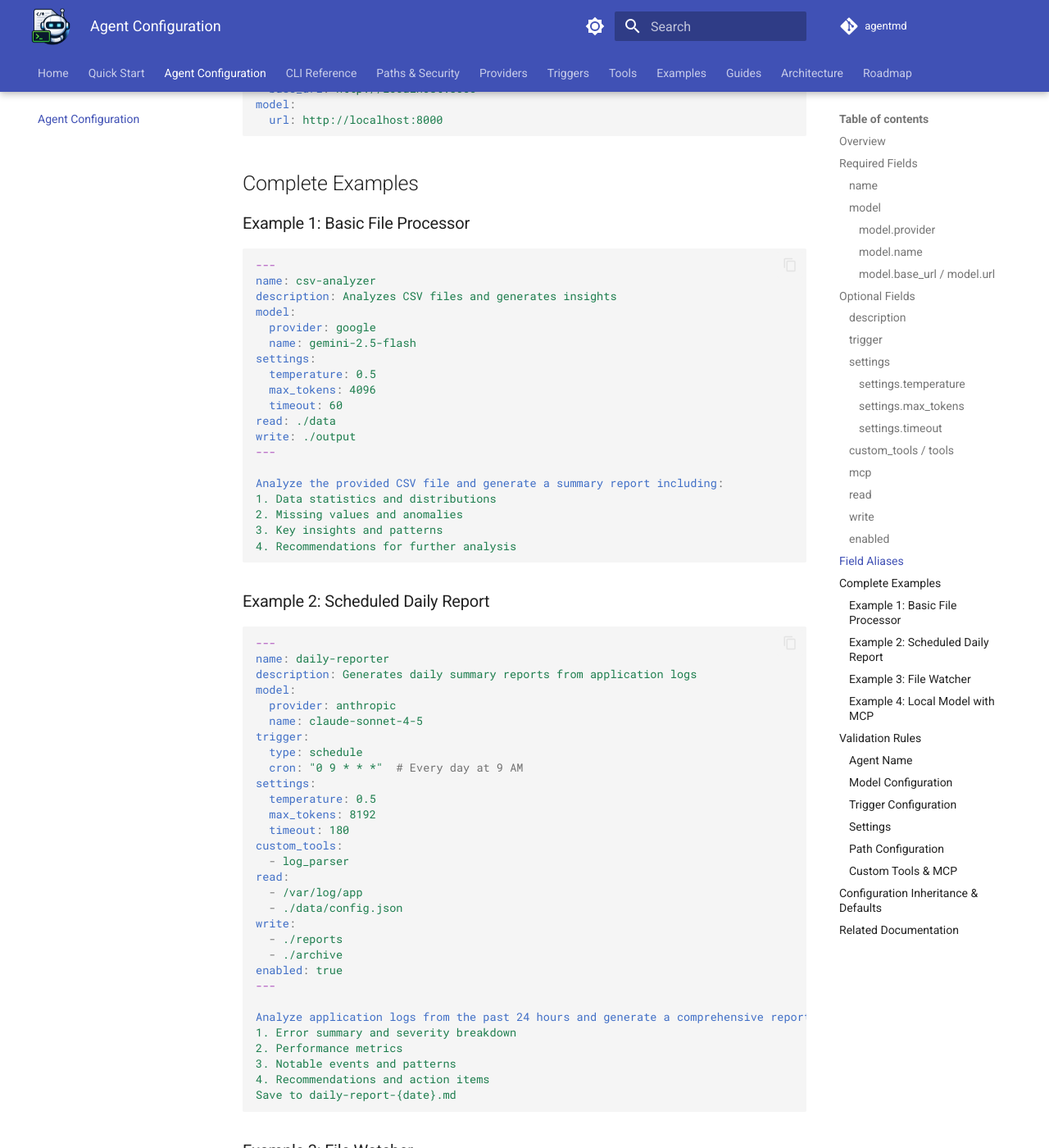
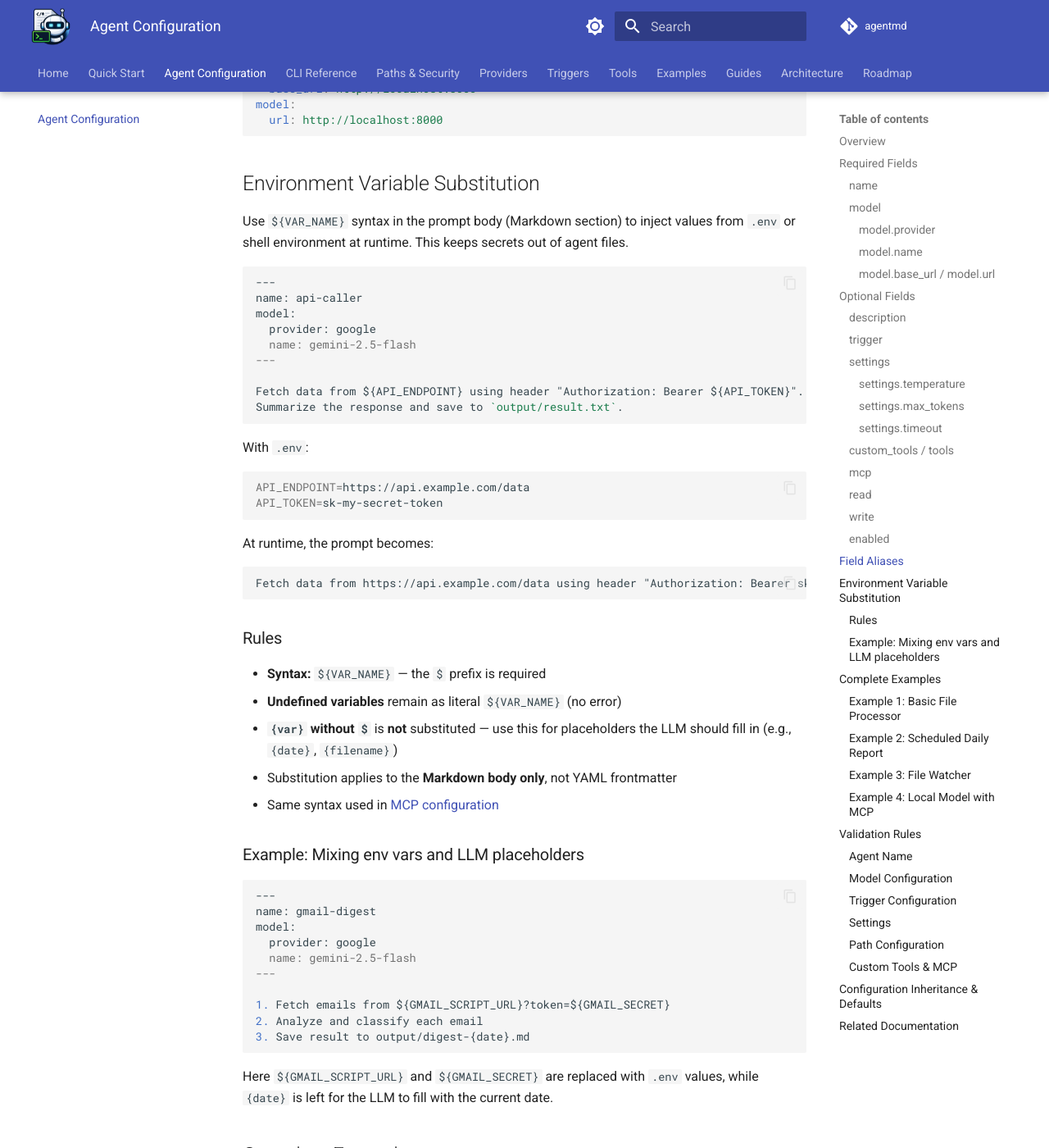
Before and after one commit to z-fab/agentmd, an MkDocs documentation site: the page built from docs/agent-configuration.md, in a window 1280 px wide and 1400 px high, scrolled down 10243 px. Shown: the whole window at 82% size. Built offline with MkDocs 1.6.1 and Material for MkDocs 9.7.7, drawn with Linux system fonts in a browser that asks for light colours; comment, search, counter and statistics services are not loaded; the version menu is left out.

Commit message:
feat: add ${VAR} environment variable substitution in agent prompts
Extracts resolve_env_vars to shared module (core/env.py) and applies
it to agent prompt bodies during parsing, so secrets from .env are
injected at runtime without hardcoding them in agent files.

````diff
--- a/docs/agent-configuration.md
+++ b/docs/agent-configuration.md
@@ -415,6 +415,58 @@ model:
   url: http://localhost:8000
 ```
 
+## Environment Variable Substitution
+
+Use `${VAR_NAME}` syntax in the prompt body (Markdown section) to inject values from `.env` or shell environment at runtime. This keeps secrets out of agent files.
+
+```markdown
+---
+name: api-caller
+model:
+  provider: google
+  name: gemini-2.5-flash
+---
+
+Fetch data from ${API_ENDPOINT} using header "Authorization: Bearer ${API_TOKEN}".
+Summarize the response and save to `output/result.txt`.
+```
+
+With `.env`:
+```bash
+API_ENDPOINT=https://api.example.com/data
+API_TOKEN=sk-my-secret-token
+```
+
+At runtime, the prompt becomes:
+```
+Fetch data from https://api.example.com/data using header "Authorization: Bearer sk-my-secret-token".
+```
+
+### Rules
+
+- **Syntax:** `${VAR_NAME}` — the `$` prefix is required
+- **Undefined variables** remain as literal `${VAR_NAME}` (no error)
+- **`{var}` without `$`** is **not** substituted — use this for placeholders the LLM should fill in (e.g., `{date}`, `{filename}`)
+- Substitution applies to the **Markdown body only**, not YAML frontmatter
+- Same syntax used in [MCP configuration](tools/mcp-integration.md)
+
+### Example: Mixing env vars and LLM placeholders
+
+```markdown
+---
+name: gmail-digest
+model:
+  provider: google
+  name: gemini-2.5-flash
+---
+
+1. Fetch emails from ${GMAIL_SCRIPT_URL}?token=${GMAIL_SECRET}
+2. Analyze and classify each email
+3. Save result to output/digest-{date}.md
+```
+
+Here `${GMAIL_SCRIPT_URL}` and `${GMAIL_SECRET}` are replaced with `.env` values, while `{date}` is left for the LLM to fill with the current date.
+
 ## Complete Examples
 
 ### Example 1: Basic File Processor
````
Also changed, not shown: docs/guides/security-best-practices.md (+15 -9 lines), docs/quick-start.md (+3 -0 lines), docs/tools/built-in-tools.md (+2 -1 lines), docs/tools/mcp-integration.md (+1 -0 lines), 4 other files.
